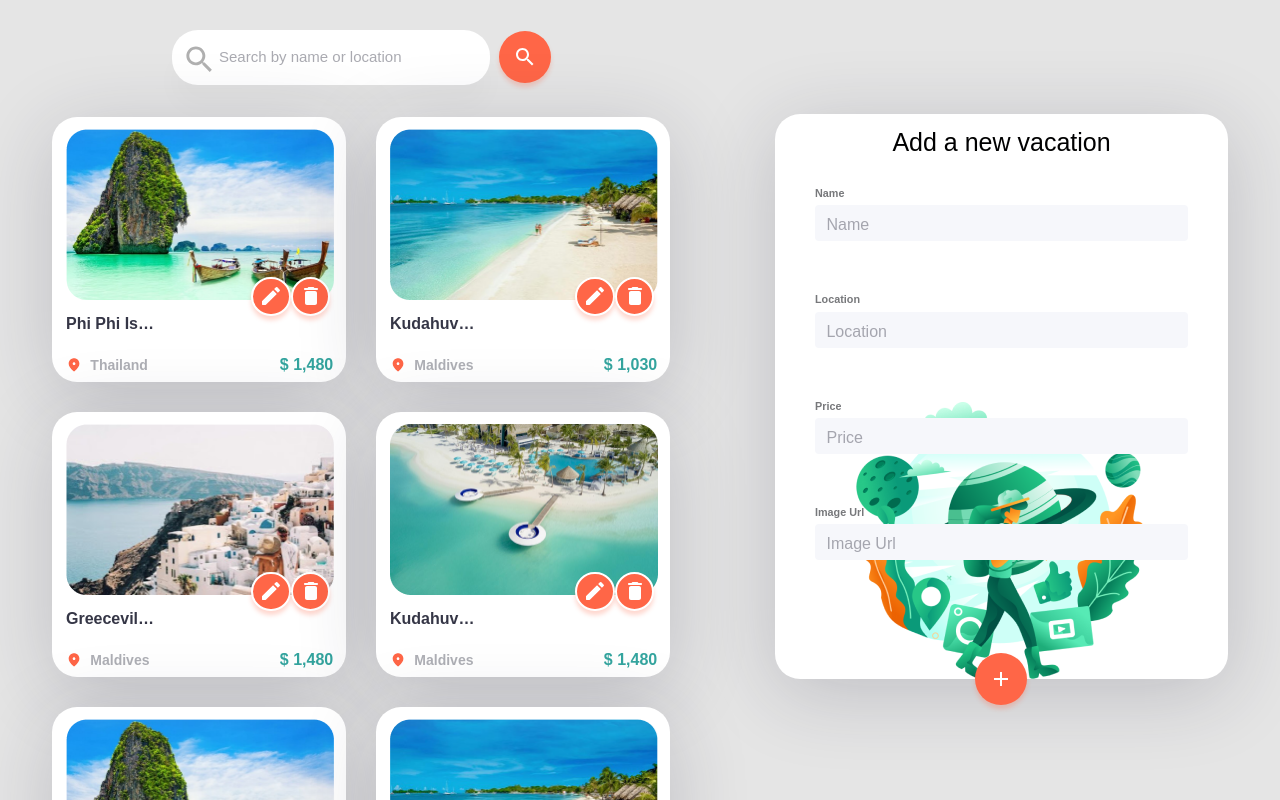
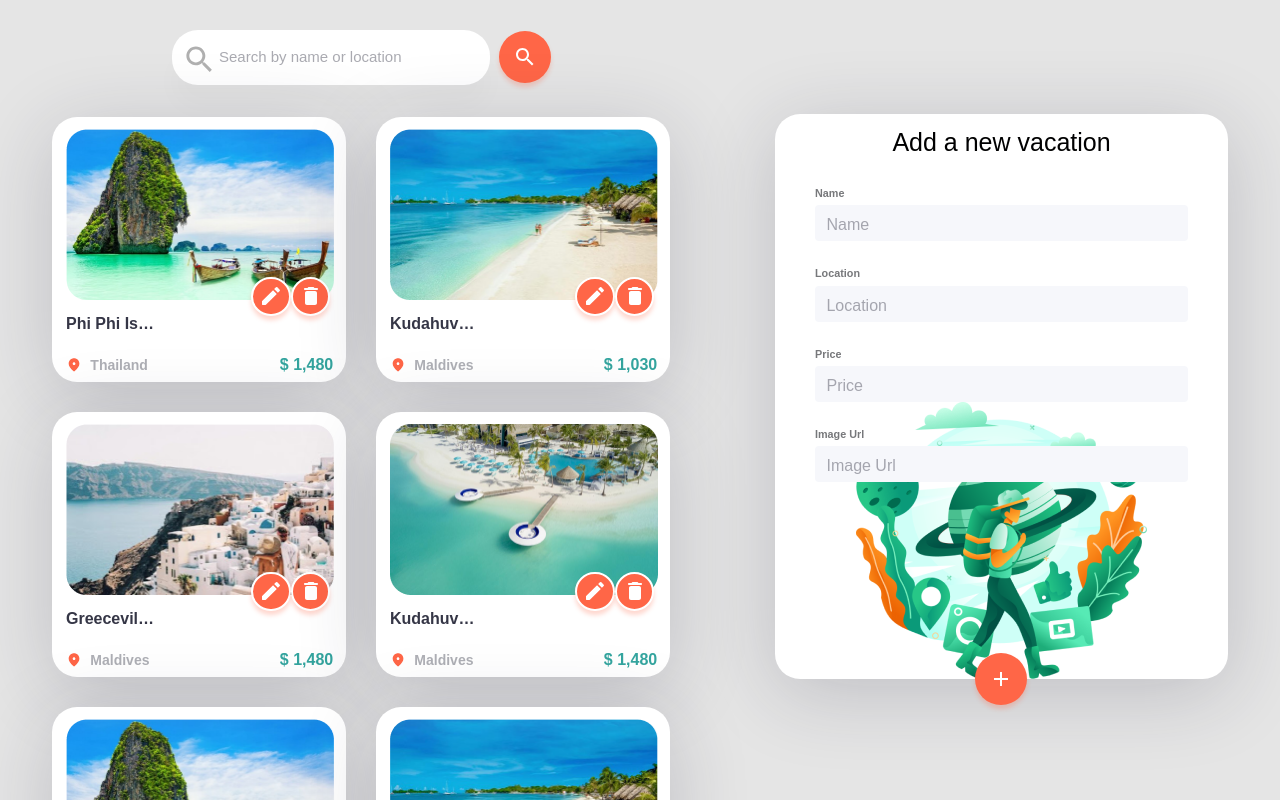
Before and after one commit to OferElfassi/vacations-app, a React (Create React App) app in the folder vacations/: page / in a window 1280 px wide. Shown: the top 800 px of the page. Built offline with nearby package versions, Linux system fonts and the light colour scheme; a web font is replaced by a local one.

Commit message:
updating the vacation form to work with the form hook

```diff
--- a/vacations/src/containers/VacationForm/VacationForm.js
+++ b/vacations/src/containers/VacationForm/VacationForm.js
@@ -12,11 +12,15 @@ import CardActions from '@mui/material/CardActions';
 import IconButton from '../../components/IconButton/IconButton';
 import CustomInput from '../../components/CustomInput/CustomInput';
 import vacationFormStyle from './vacationFormStyle';
+import useForm from '../../hooks/useForm';
 
 const useStyles = makeStyles(vacationFormStyle);
 
+const initial = {name: '', location: '', price: '', imageUrl: ''};
+
 function VacationForm(props) {
   const {onCancelClick, onSubmitClick, onAddClick, editMode} = props;
+  const [handleInput, formValues, formIsValid, setValues] = useForm(initial);
   const styles = useStyles();
 
   const containerStyle = cx({
@@ -51,6 +55,10 @@ function VacationForm(props) {
             sm
             label="Name"
             placeholder="Name"
+            onChange={handleInput}
+            value={formValues ? formValues.name.value : ''}
+            error={formValues ? formValues.name.error : ''}
+            validators={['required']}
           />
           <CustomInput
             id="location"
@@ -58,6 +66,10 @@ function VacationForm(props) {
             sm
             label="Location"
             placeholder="Location"
+            onChange={handleInput}
+            value={formValues ? formValues.location.value : ''}
+            error={formValues ? formValues.location.error : ''}
+            validators={['required']}
           />
           <CustomInput
             id="price"
@@ -65,6 +77,10 @@ function VacationForm(props) {
             sm
             label="Price"
             placeholder="Price"
+            onChange={handleInput}
+            value={formValues ? formValues.price.value : ''}
+            error={formValues ? formValues.price.error : ''}
+            validators={['required', 'number']}
           />
           <CustomInput
             id="imageUrl"
@@ -72,6 +88,10 @@ function VacationForm(props) {
             sm
             label="Image Url"
             placeholder="Image Url"
+            onChange={handleInput}
+            value={formValues ? formValues.imageUrl.value : ''}
+            error={formValues ? formValues.imageUrl.error : ''}
+            validators={['required', 'url']}
           />
         </Box>
       </Card>
@@ -90,7 +110,12 @@ function VacationForm(props) {
             />
           </>
         ) : (
-          <IconButton iconComponent={<AddIcon />} lg onClick={onAddClick} />
+          <IconButton
+            iconComponent={<AddIcon />}
+            lg
+            onClick={onAddClick}
+            disabled={!formIsValid}
+          />
         )}
       </CardActions>
     </>
--- a/vacations/src/containers/VacationForm/vacationFormStyle.js
+++ b/vacations/src/containers/VacationForm/vacationFormStyle.js
@@ -1,41 +1,41 @@
-const vacationFormStyle = (theme) => ({
+const vacationFormStyle = theme => ({
   root: {
     maxWidth: 618,
     minWidth: 200,
     width: 618,
     height: 552,
-    marginTop: "84px",
-    borderRadius: "25px",
-    position: "relative",
-    padding: "13px 40px 0px",
-    textAlign: "center",
+    marginTop: '84px',
+    borderRadius: '25px',
+    position: 'relative',
+    padding: '13px 40px 0px',
+    textAlign: 'center',
   },
   formBackground: {
-    backgroundImage: `url(${require("../../assets/images/form_bg.png")})`,
-    backgroundRepeat: "no-repeat",
-    backgroundPosition: "center bottom",
+    backgroundImage: `url(${require('../../assets/images/form_bg.png')})`,
+    backgroundRepeat: 'no-repeat',
+    backgroundPosition: 'center bottom',
   },
   formRoot: {
-    marginTop: "27px",
-    "& .MuiFormControl-root": {
-      marginBottom: 25,
-      width: "100%",
+    marginTop: '27px',
+    '& .MuiFormControl-root': {
+      marginBottom: 12,
+      width: '100%',
     },
   },
   btnsContainer: {
-    width: "132px",
-    display: "flex",
-    position: "relative",
+    width: '132px',
+    display: 'flex',
+    position: 'relative',
     bottom: 34,
-    marginLeft: "auto",
-    marginRight: "auto",
+    marginLeft: 'auto',
+    marginRight: 'auto',
     zIndex: 2,
   },
   editBtnsStyle: {
-    justifyContent: "space-between",
+    justifyContent: 'space-between',
   },
   addBtnStyle: {
-    justifyContent: "center",
+    justifyContent: 'center',
   },
 });
 
```
